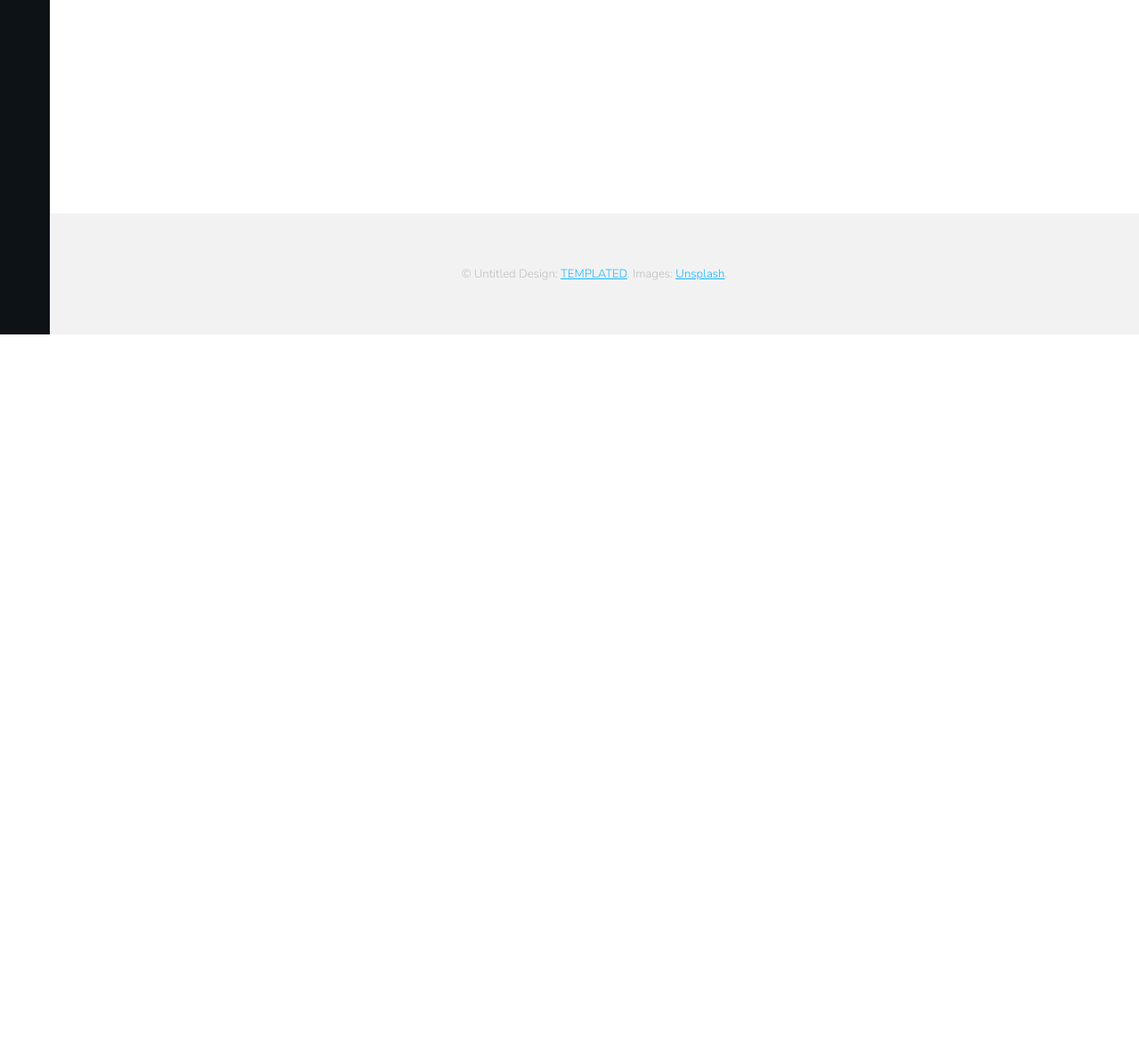
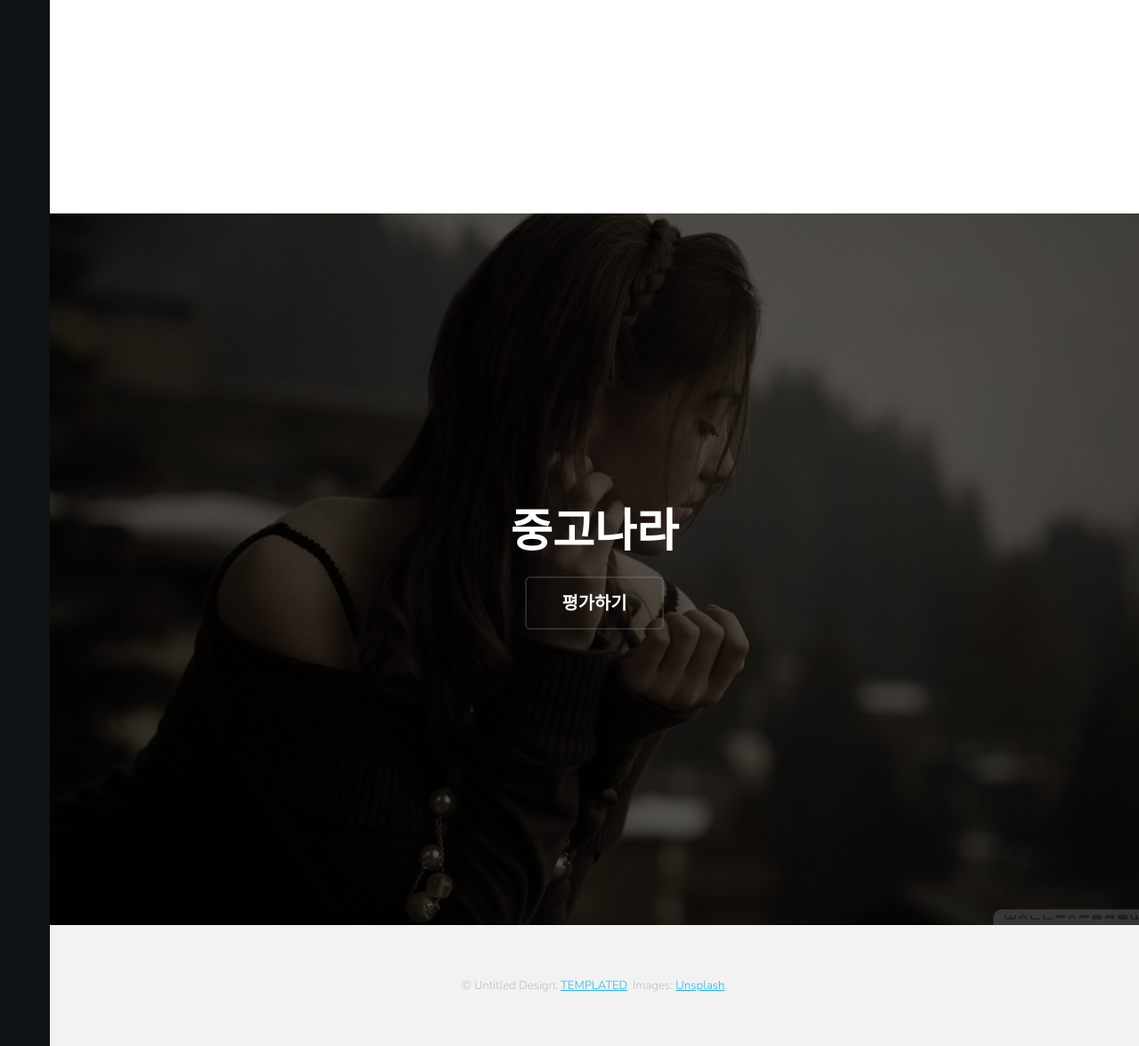
Before and after one commit to koreatech-sjr/homework_php, a PHP site: page /index3.php in a window 1280 px wide. Shown: the part 1103-2279 px from the top of the page at 89% size. Before the commit the page ends 1479 px from the top, so only its background shows below. Run offline with PHP 8.4, Linux system fonts and the light colour scheme; data that the repository does not hold is empty; some libraries are stand-ins or nearby versions.

Commit message:
css complete

```diff
--- a/assets/css/main.css
+++ b/assets/css/main.css
@@ -1652,6 +1652,147 @@
 				}
 
 			}
+			#banner {
+				display: -ms-flexbox;
+				-ms-flex-pack: center;
+				-ms-flex-align: center;
+				padding: 8em 0 6em 0;
+				-moz-align-items: center;
+				-webkit-align-items: center;
+				-ms-align-items: center;
+				align-items: center;
+				display: -moz-flex;
+				display: -webkit-flex;
+				display: -ms-flex;
+				display: flex;
+				-moz-justify-content: center;
+				-webkit-justify-content: center;
+				-ms-justify-content: center;
+				justify-content: center;
+				min-height: 75vh;
+				height: 100vh;
+				position: relative;
+				background: #000;
+				background-image: url(main.jpg);
+				background-size: cover;
+				background-attachment: fixed;
+				background-repeat: no-repeat;
+				background-position: center;
+				text-align: center;
+				color: #FFF;
+			}
+
+				#banner2:before {
+					-moz-transition: opacity 3s ease;
+					-webkit-transition: opacity 3s ease;
+					-ms-transition: opacity 3s ease;
+					transition: opacity 3s ease;
+					-moz-transition-delay: 0.25s;
+					-webkit-transition-delay: 0.25s;
+					-ms-transition-delay: 0.25s;
+					transition-delay: 0.25s;
+					content: '';
+					display: block;
+					background-color: #000;
+					height: 100%;
+					left: 0;
+					opacity: 0.65;
+					position: absolute;
+					top: 0;
+					width: 100%;
+					z-index: 1;
+				}
+
+				#banner2 .inner {
+					-moz-transform: none;
+					-webkit-transform: none;
+					-ms-transform: none;
+					transform: none;
+					-moz-transition: opacity 1s ease, transform 1s ease;
+					-webkit-transition: opacity 1s ease, transform 1s ease;
+					-ms-transition: opacity 1s ease, transform 1s ease;
+					transition: opacity 1s ease, transform 1s ease;
+					position: relative;
+					opacity: 1;
+					z-index: 3;
+					padding: 0 2em;
+				}
+
+				#banner2 h1 {
+					font-size: 4em;
+					line-height: 1em;
+					margin: 0 0 0.5em 0;
+					padding: 0;
+					color: #FFF;
+				}
+
+				#banner2 p {
+					font-size: 1.5em;
+					margin-bottom: 1.75em;
+				}
+
+				#banner2 a {
+					color: #FFF;
+					text-decoration: none;
+				}
+
+				@media screen and (max-width: 1280px) {
+
+					#banner2 h1 {
+						font-size: 3.5em;
+					}
+
+				}
+
+				@media screen and (max-width: 736px) {
+
+					#banner2 {
+						background-attachment: scroll;
+					}
+
+						#banner2 h1 {
+							font-size: 2.25em;
+						}
+
+						#banner2 p {
+							font-size: 1.25em;
+						}
+
+				}
+
+			/* Main */
+
+			#main {
+				background: #ffffff;
+				width: 100%;
+			}
+
+				#main #header {
+					background: #e6e6e6;
+					padding: 1.15em 3.5em;
+					text-align: right;
+				}
+
+					#main #header h1 {
+						margin: 0;
+						font-size: 1em;
+					}
+
+					@media screen and (max-width: 980px) {
+
+						#main #header {
+							padding: 1.15em 2em;
+						}
+
+					}
+
+					@media screen and (max-width: 736px) {
+
+						#main #header {
+							text-align: center;
+						}
+
+					}
 
 /* Footer */
 
--- a/index3.php
+++ b/index3.php
@@ -123,6 +123,28 @@
 								</footer>
 
 							</div>
+							<div id="banner" style="background-image: url(/assets/css/2.jpg);">
+								<div class="inner">
+									<h1>중고나라</h1>
+									<?
+									if(!$userid)
+										{
+											?>
+
+									<?
+									}
+									else
+									{
+									?>
+										<p><?=$usernick?>(Lev<?=$userlevel?>) 님 중고나라를 평가해주세요.</p>
+									<?
+									}
+									?>
+									<ul class="actions">
+										<li><a target="_blank" href="/survey/survey.php" class="button alt scrolly big">평가하기</a></li>
+									</ul>
+								</div>
+							</div>
 
 							<footer id="footer">
 								<div class="copyright">
@@ -130,6 +152,7 @@
 								</div>
 							</footer>
 					</section>
+
 				<!--
 
 					<section id="contact">
@@ -174,6 +197,7 @@
 
 			</section>
 
+
 	</div>
 	<!-- Scripts -->
 		<script src="http://ajax.googleapis.com/ajax/libs/jquery/1.8.3/jquery.min.js"></script>
```
Also changed, not shown: survey/result.php (+5 -5 lines), survey/survey.php (+5 -5 lines), assets/css/2.jpg (added), assets/css/main2.jpg (added).
